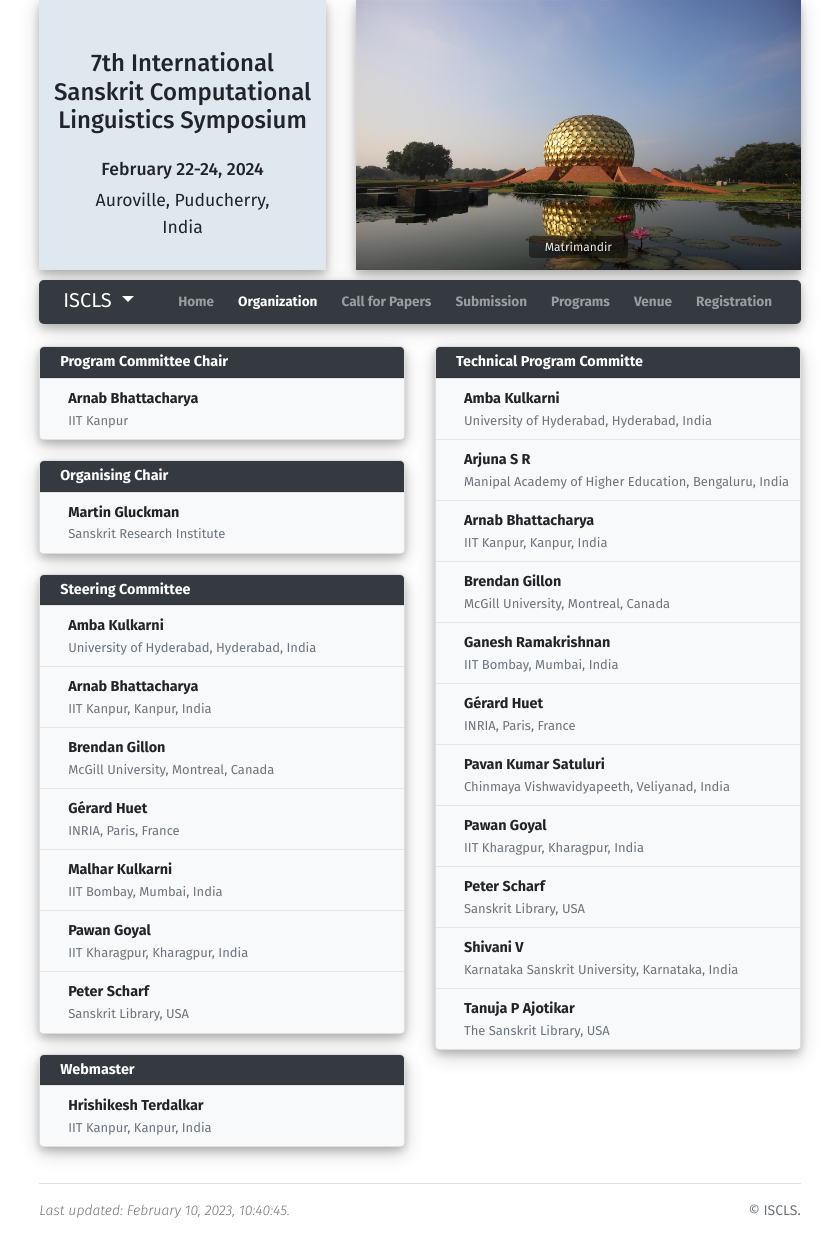
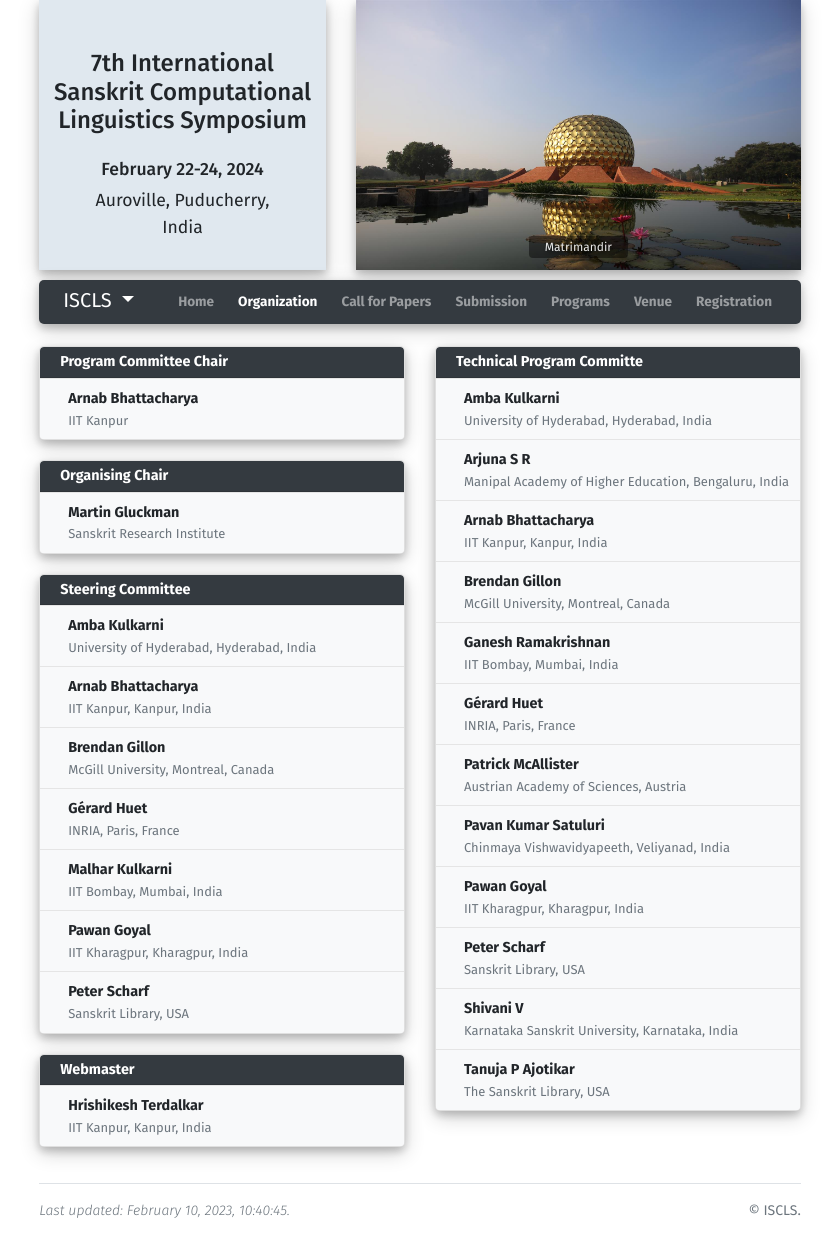
Before and after one commit to iscls/iscls-conference-template, a Jekyll site: the page built from organization.html, in a window 1280 px wide. Shown: the whole page, without its empty margins (220-1059 px from the left). Built offline with Jekyll 4.4.1, drawn with Linux system fonts in a browser that asks for light colours.

Commit message:
docs: update iscls2024 program committee

```diff
--- a/_data/organization.yml
+++ b/_data/organization.yml
@@ -67,6 +67,9 @@
   # - name: Olivier Hellwig
   #   org: University of Zurich
   #   homepage: ""
+  - name: Patrick McAllister
+    org: Austrian Academy of Sciences, Austria
+    homepage: https://www.oeaw.ac.at/en/ikga/team/research/mcallister-patrick/
   - name: Pavan Kumar Satuluri
     org: Chinmaya Vishwavidyapeeth, Veliyanad, India
     homepage: https://www.cvv.ac.in/faculties/dr-pavankumar-satuluri
```
